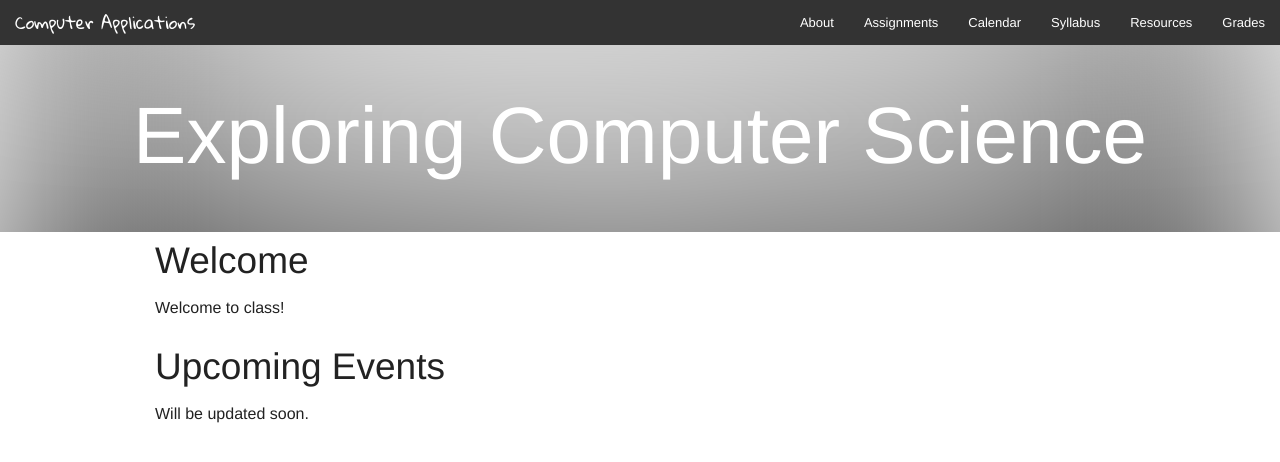
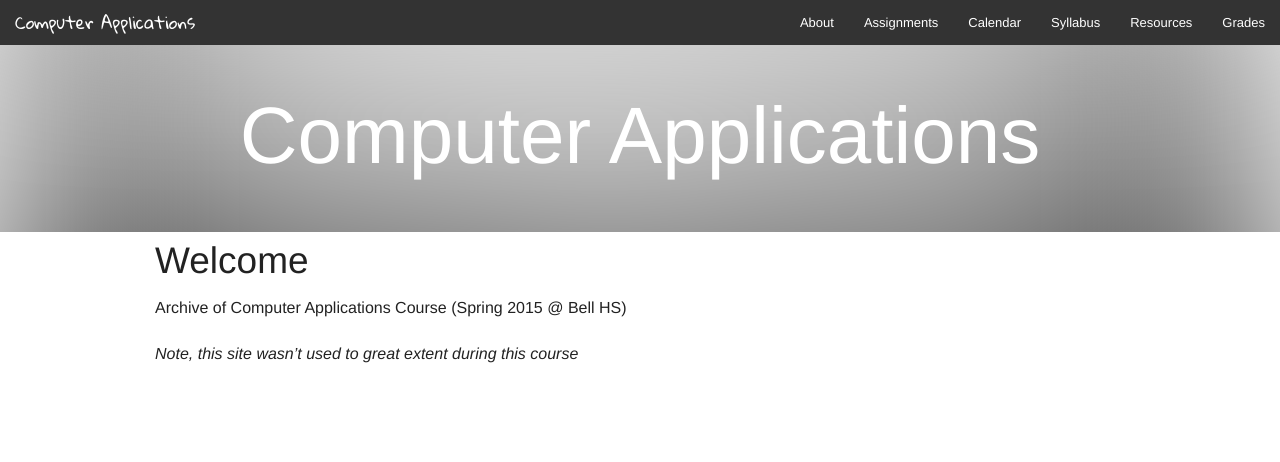
Before and after one commit to mr-shafiei/computer-applications, a Jekyll site: the page built from index.md, in a window 1280 px wide. Shown: the top 462 px of the page. Built offline with Jekyll 4.4.1, drawn with Linux system fonts in a browser that asks for light colours; some web fonts are replaced; Markdown is read by kramdown in place of the engine named in the settings.

Commit message:
Update index.md

```diff
--- a/index.md
+++ b/index.md
@@ -1,6 +1,6 @@
 ---
 layout:     course-front-page
-title:      Exploring Computer Science
+title:      Computer Applications
 subtitle:   SY 2014-2015 (Spring Semester)
 ---
 
@@ -9,10 +9,6 @@ subtitle:   SY 2014-2015 (Spring Semester)
 ## Welcome ##
 
 
-Welcome to class!
+Archive of Computer Applications Course (Spring 2015 @ Bell HS)
 
-
-## Upcoming Events ##
-
-
-Will be updated soon.
+*Note, this site wasn't used to great extent during this course*
```
